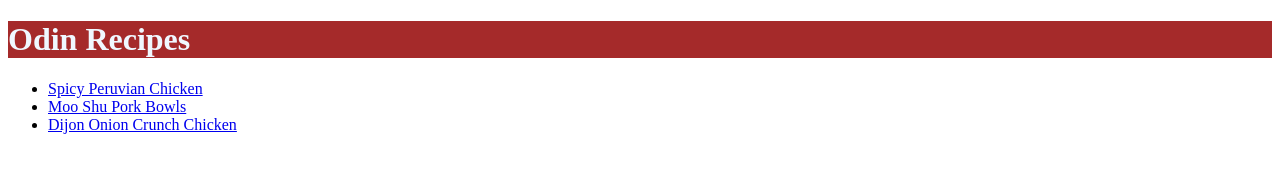
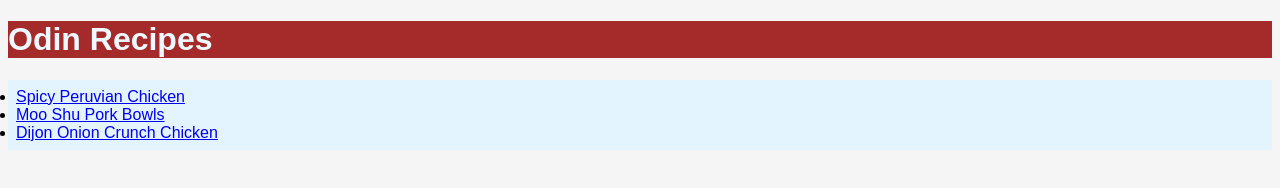
Before and after one commit to StashOfGits/odin-recipes, a plain HTML site: page index.html in a window 1280 px wide. Drawn offline with Linux system fonts and the light colour scheme.

Commit message:
Add extra styles to the home page
Edited the css of the homepage to have a more distinct
colors. Add margins to space out the elements of the list
and added a background color to make them more distinct.

```diff
--- a/style.css
+++ b/style.css
@@ -1,3 +1,16 @@
+body {
+    font-family: sans-serif;
+    background: whitesmoke;
+}
+
+ul {
+    background: #e3f4ff;
+    margin-top: 0;
+    margin-bottom: 8px;
+    font-size: 16px;
+    padding: 8px;
+}
+
 h1 {
     color: aliceblue;
     background-color: brown;
```
